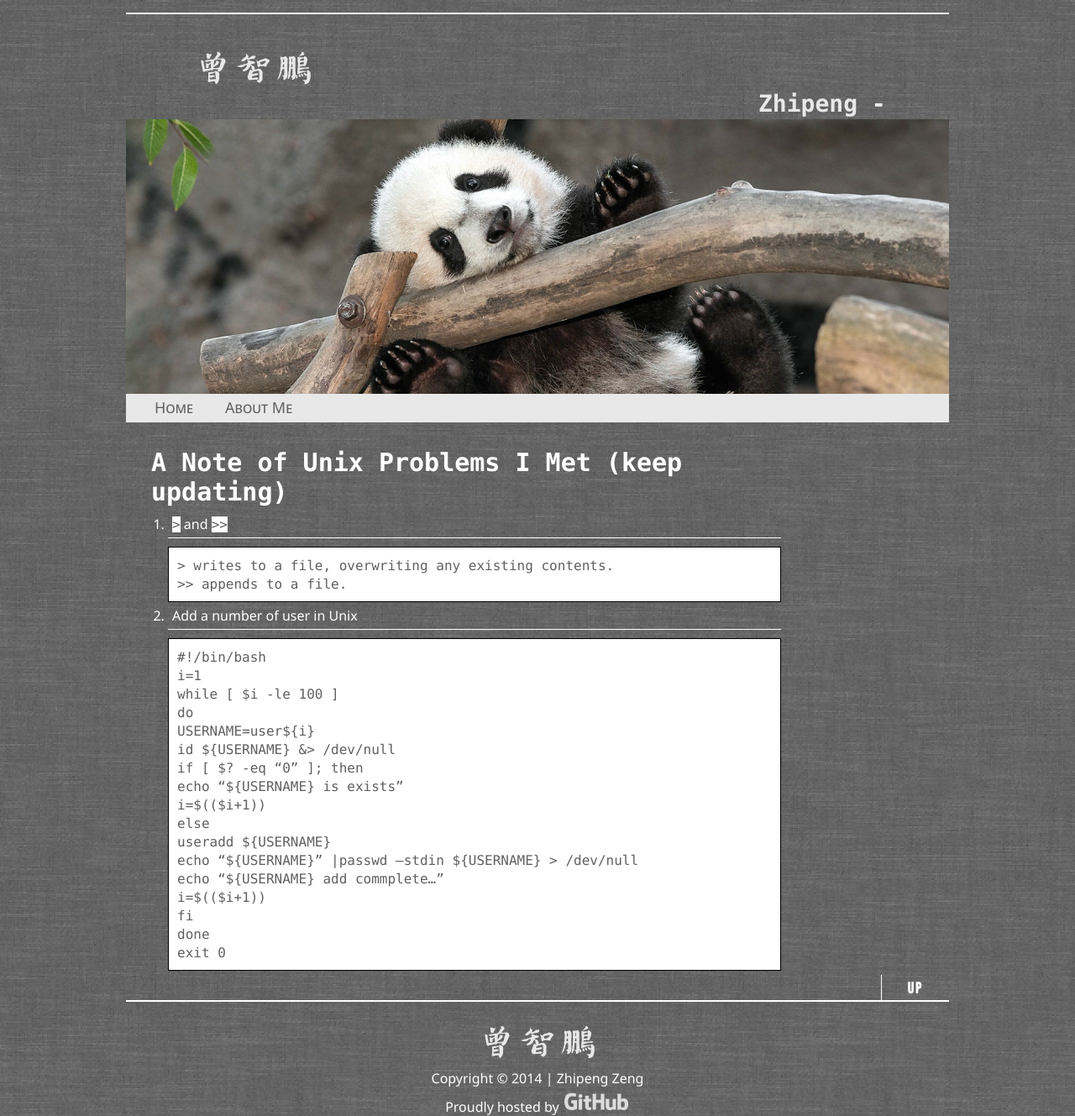
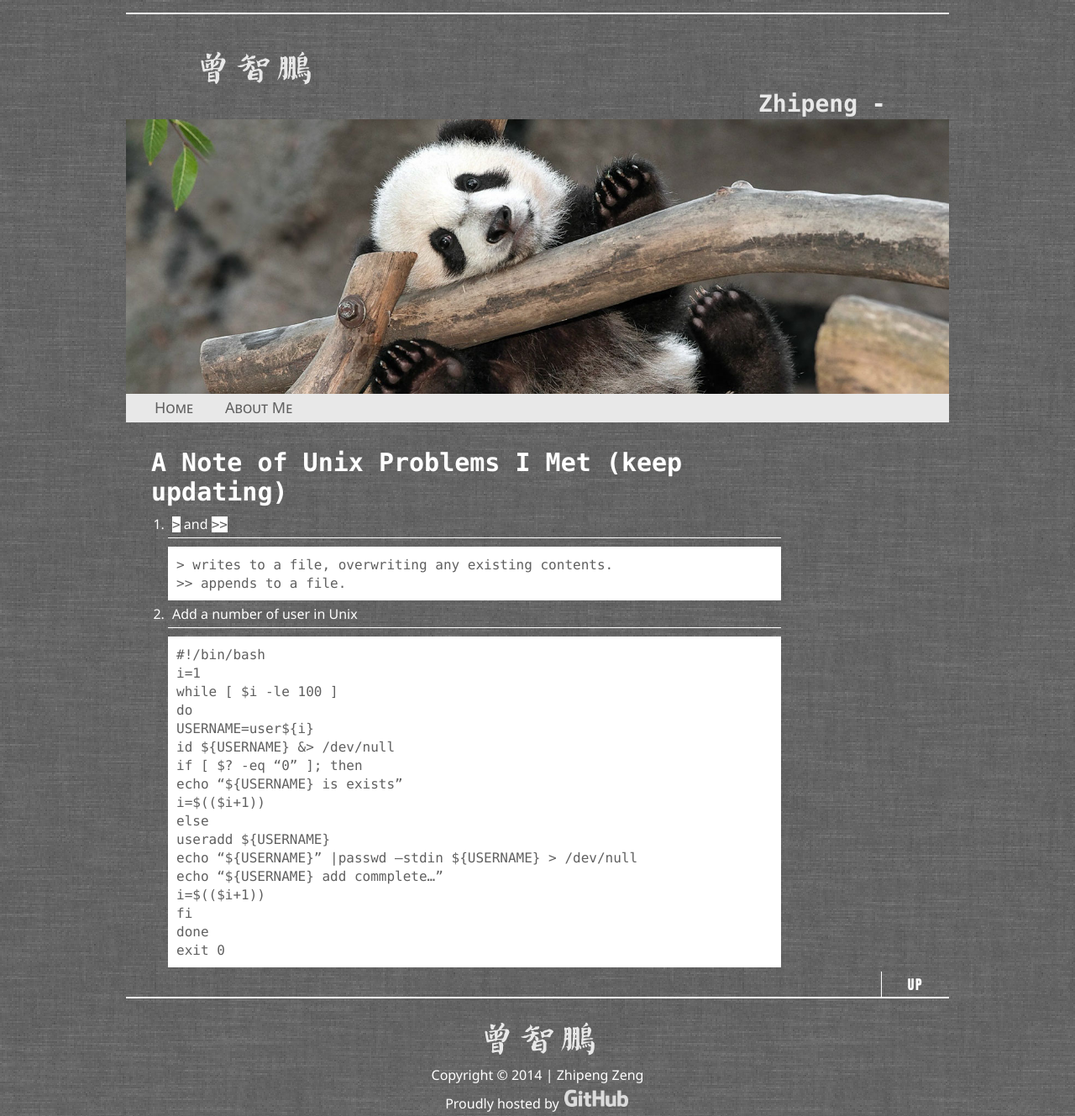
Before and after one commit to ZhipengZeng/AAA-Blog, a Jekyll site: the page built from _posts/2015-02-05-Note-of-Unix.md, in a window 1280 px wide. Shown: the whole page at 84% size. Built offline with Jekyll 4.4.1, drawn with Linux system fonts in a browser that asks for light colours.

Commit message:
bit change

```diff
--- a/styles/default.css
+++ b/styles/default.css
@@ -113,7 +113,6 @@ nav li a:hover{
 	color:#ADFFF1;
 	background-color:#FFFFFF;
 	font-family: Segoe, "Segoe UI", "DejaVu Sans", "Trebuchet MS", Verdana, sans-serif;
-	border: 1px solid Black;
 	padding: 10px;
 }
 #content code{
```
